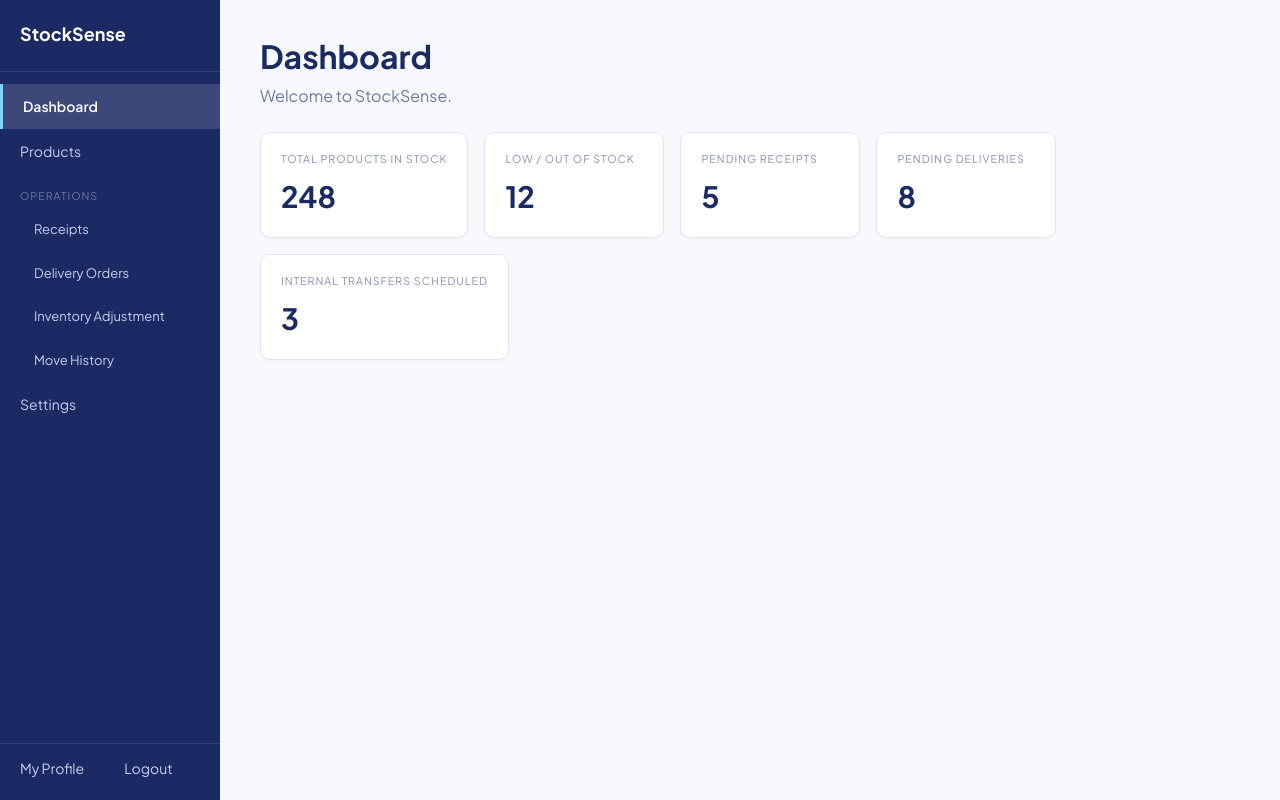
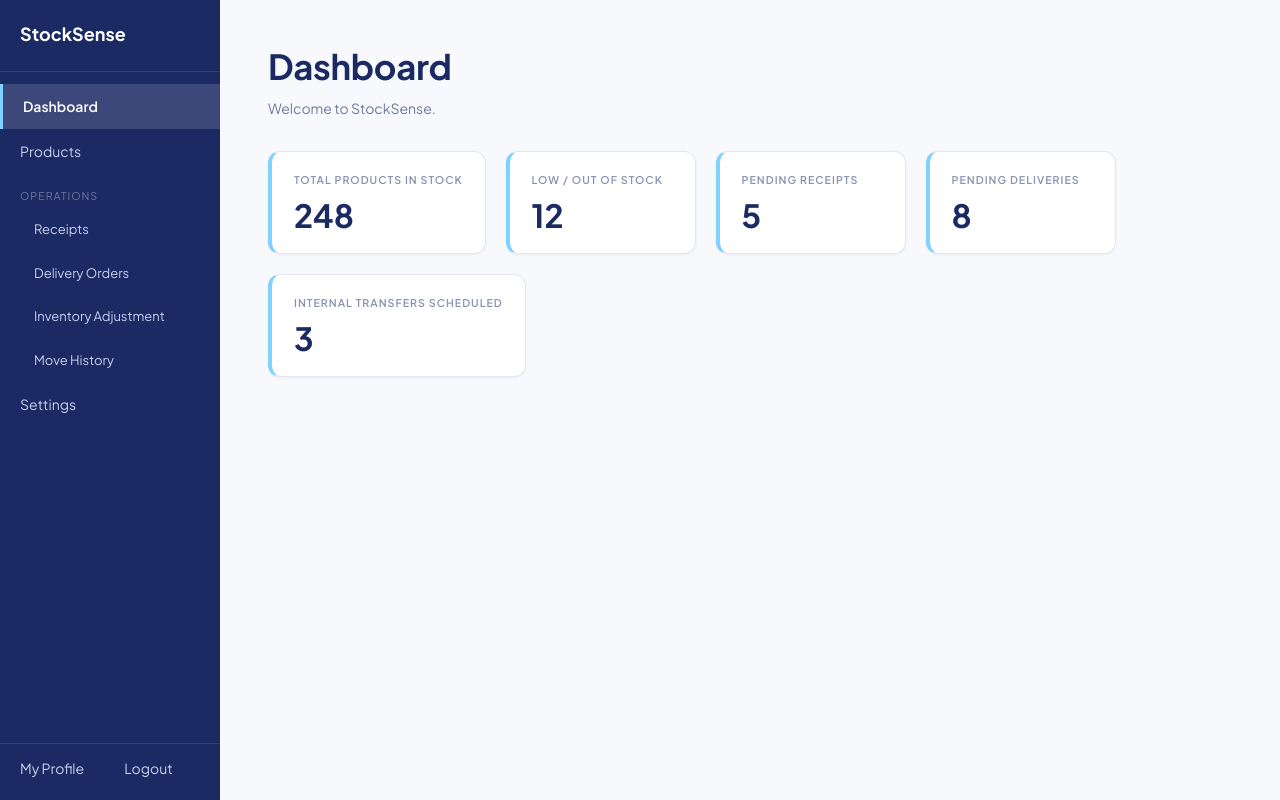
Before and after one commit to VaibhavRawat27/StockSense, a React (Vite) app in the folder frontend/: page / in a window 1280 px wide. Built offline with nearby package versions, Linux system fonts and the light colour scheme.

Commit message:
style: polish KPI cards, page layout, tables and filter dropdowns

```diff
--- a/frontend/src/App.css
+++ b/frontend/src/App.css
@@ -4,56 +4,76 @@
 
 .main-content {
   margin-left: 220px;
-  padding: 32px 40px;
+  padding: 40px 48px;
   flex: 1;
   background: #F7F9FC;
   min-height: 100vh;
 }
 
 .main-content h1 {
-  margin-bottom: 4px;
+  margin-bottom: 6px;
   color: #1B2A63;
+  font-size: 26pt;
+  font-weight: 700;
+  letter-spacing: -0.3px;
 }
 
 .main-content > p {
   color: #6C7A9C;
-  margin-bottom: 24px;
+  margin-bottom: 32px;
+  font-size: 14px;
 }
 
 .kpi-row {
   display: flex;
-  gap: 16px;
+  gap: 20px;
   flex-wrap: wrap;
 }
 
 .main-content h2 {
   color: #1B2A63;
-  margin-bottom: 16px;
+  margin-bottom: 20px;
+  font-size: 20pt;
+  font-weight: 700;
+  letter-spacing: -0.2px;
 }
 
 .filter-bar {
-  margin-bottom: 20px;
+  margin-bottom: 24px;
+  display: flex;
+  gap: 12px;
 }
 
 table {
   width: 100%;
   border-collapse: collapse;
   background: #fff;
-  border-radius: 8px;
+  border-radius: 12px;
   overflow: hidden;
+  box-shadow: 0 1px 3px rgba(16, 24, 64, 0.05);
 }
 
 th, td {
   text-align: left;
-  padding: 10px 14px;
+  padding: 14px 18px;
   color: #1B2A63;
   border-bottom: 1px solid #E5E9F2;
+  font-size: 14px;
 }
 
 th {
   background: #EEF1FA;
   color: #6C7A9C;
-  font-size: 12px;
+  font-size: 11px;
   text-transform: uppercase;
-  letter-spacing: 0.5px;
+  letter-spacing: 0.6px;
+  font-weight: 600;
 }
+
+tbody tr:hover {
+  background: #FAFBFF;
+}
+
+tbody tr:last-child td {
+  border-bottom: none;
+}
--- a/frontend/src/components/FilterBar.jsx
+++ b/frontend/src/components/FilterBar.jsx
@@ -1,3 +1,4 @@
+import './FilterBar.css';
 function FilterBar({ onTypeChange, onStatusChange, onWarehouseChange, onCategoryChange }) {
   return (
     <div className="filter-bar">
--- a/frontend/src/components/KpiCard.css
+++ b/frontend/src/components/KpiCard.css
@@ -1,10 +1,17 @@
 .kpi-card {
   background: #ffffff;
   border: 1px solid #E3E6F0;
-  border-radius: 10px;
-  padding: 18px 20px;
-  min-width: 180px;
-  box-shadow: 0 1px 3px rgba(0,0,0,0.04);
+  border-radius: 12px;
+  padding: 20px 22px;
+  min-width: 190px;
+  box-shadow: 0 1px 3px rgba(16, 24, 64, 0.05);
+  border-left: 4px solid #7FD1FF;
+  transition: transform 0.15s ease, box-shadow 0.15s ease;
+}
+
+.kpi-card:hover {
+  transform: translateY(-2px);
+  box-shadow: 0 6px 16px rgba(16, 24, 64, 0.08);
 }
 
 .kpi-label {
@@ -12,11 +19,13 @@
   text-transform: uppercase;
   letter-spacing: 1px;
   color: #8892B0;
-  margin-bottom: 8px;
+  margin-bottom: 10px;
+  font-weight: 600;
 }
 
 .kpi-value {
-  font-size: 22pt;
+  font-size: 24pt;
   font-weight: 700;
   color: #1B2A63;
+  line-height: 1.1;
 }
```
Also changed, not shown: frontend/src/components/FilterBar.css (added, +27 -0 lines).
